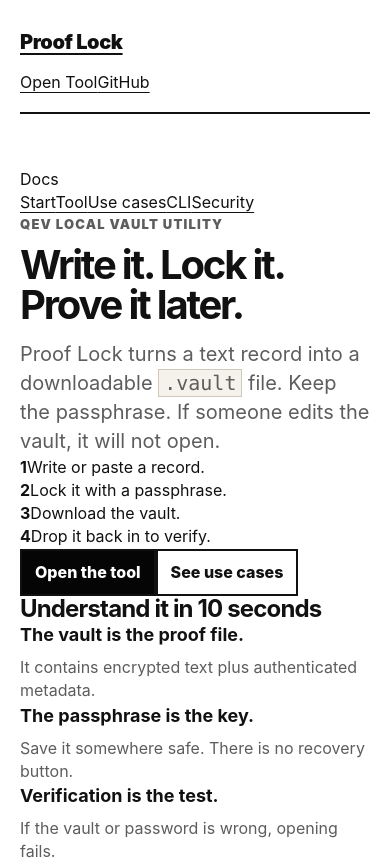
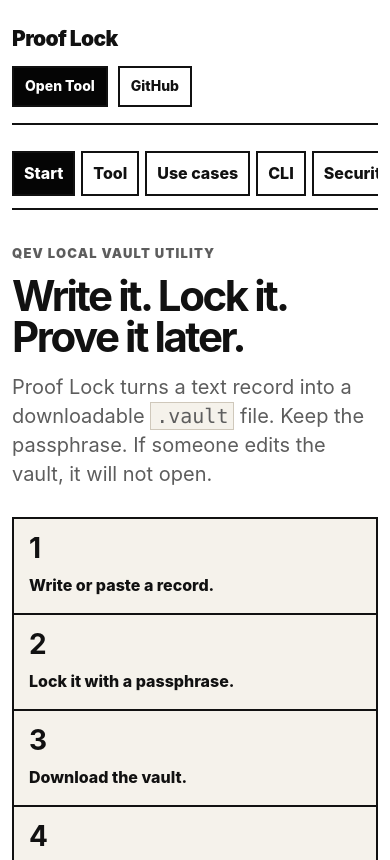
Before and after one commit to TheArtOfSound/qev-desktop, a React (Vite) app in the folder proof-lock-web/: page /#/start in a window 390 px wide. Shown: the top 860 px of the page. Built offline with nearby package versions, Linux system fonts and the light colour scheme.

Commit message:
Style docs navigation and dedicated pages

```diff
--- a/proof-lock-web/src/styles.css
+++ b/proof-lock-web/src/styles.css
@@ -21,16 +21,17 @@
 }
 
 main {
-  width: min(1120px, calc(100% - 40px));
+  width: min(1180px, calc(100% - 40px));
   margin: 0 auto;
-  padding: 28px 0 52px;
+  padding: 24px 0 52px;
 }
 
 a {
   color: var(--ink);
-  text-decoration: underline;
-  text-underline-offset: 4px;
+  text-decoration: none;
 }
+
+a:hover { text-decoration: underline; text-underline-offset: 4px; }
 
 code {
   background: var(--paper);
@@ -39,30 +40,80 @@
   font-family: ui-monospace, SFMono-Regular, Menlo, Monaco, Consolas, monospace;
 }
 
-nav {
+.topbar {
   display: flex;
   justify-content: space-between;
   align-items: center;
   border-bottom: 2px solid var(--ink);
-  padding-bottom: 18px;
-  margin-bottom: 54px;
+  padding-bottom: 16px;
+  margin-bottom: 26px;
 }
 
 .brand {
-  font-weight: 900;
-  font-size: 20px;
-  letter-spacing: -.02em;
+  font-weight: 950;
+  font-size: 21px;
+  letter-spacing: -.03em;
 }
 
-.links {
+.top-links {
   display: flex;
-  gap: 22px;
+  gap: 10px;
+  align-items: center;
+}
+
+.top-links a {
+  border: 2px solid var(--ink);
+  padding: 8px 11px;
+  font-weight: 850;
   font-size: 14px;
 }
 
-.hero {
-  max-width: 920px;
-  margin-bottom: 34px;
+.top-links a:first-child {
+  background: var(--black);
+  color: var(--white);
+}
+
+.docs-layout {
+  display: grid;
+  grid-template-columns: 190px 1fr;
+  gap: 34px;
+  align-items: start;
+}
+
+.sidebar {
+  position: sticky;
+  top: 18px;
+  border-right: 2px solid var(--ink);
+  padding: 4px 18px 4px 0;
+}
+
+.side-label {
+  color: var(--muted);
+  font: 12px/1 ui-monospace, SFMono-Regular, Menlo, Monaco, Consolas, monospace;
+  text-transform: uppercase;
+  letter-spacing: .08em;
+  margin-bottom: 12px;
+}
+
+.sidebar a {
+  display: block;
+  padding: 9px 10px;
+  margin-bottom: 5px;
+  border-left: 3px solid transparent;
+  font-weight: 800;
+}
+
+.sidebar a.active {
+  border-left-color: var(--ink);
+  background: var(--paper);
+}
+
+.content {
+  min-width: 0;
+}
+
+.page {
+  min-height: 560px;
 }
 
 .eyebrow {
@@ -75,11 +126,11 @@
 }
 
 h1 {
-  font-size: clamp(40px, 6vw, 72px);
+  font-size: clamp(42px, 6vw, 76px);
   line-height: .98;
-  letter-spacing: -.055em;
+  letter-spacing: -.058em;
   margin: 0 0 16px;
-  max-width: 900px;
+  max-width: 920px;
 }
 
 h2 {
@@ -103,6 +154,103 @@
   font-size: 20px;
   max-width: 850px;
 }
+
+.quick-strip {
+  display: grid;
+  grid-template-columns: repeat(4, 1fr);
+  border: 2px solid var(--ink);
+  margin: 28px 0 20px;
+}
+
+.quick-strip div {
+  min-height: 96px;
+  padding: 15px;
+  border-right: 2px solid var(--ink);
+  background: var(--paper);
+}
+
+.quick-strip div:last-child { border-right: 0; }
+
+.quick-strip b {
+  display: block;
+  font-size: 28px;
+  line-height: 1;
+  margin-bottom: 12px;
+}
+
+.quick-strip span {
+  color: var(--ink);
+  font-weight: 850;
+}
+
+.start-actions {
+  display: flex;
+  gap: 8px;
+  margin: 20px 0 34px;
+}
+
+.walkthrough {
+  border-top: 2px solid var(--ink);
+  padding-top: 24px;
+}
+
+.walk-grid, .use-list, .rule-list, .terminal-grid {
+  display: grid;
+  gap: 16px;
+  margin-top: 18px;
+}
+
+.walk-grid {
+  grid-template-columns: repeat(3, 1fr);
+}
+
+.walk-grid article,
+.use-list article,
+.rule-list article,
+.terminal-grid article,
+.note-box {
+  border-left: 2px solid var(--ink);
+  padding-left: 14px;
+}
+
+.use-list {
+  grid-template-columns: repeat(3, 1fr);
+}
+
+.rule-list, .terminal-grid {
+  grid-template-columns: repeat(2, 1fr);
+}
+
+.note-box {
+  margin-top: 24px;
+  background: var(--paper);
+  padding: 14px;
+  color: var(--muted);
+}
+
+.tool-head {
+  display: flex;
+  justify-content: space-between;
+  gap: 22px;
+  align-items: end;
+  margin-bottom: 22px;
+}
+
+.mini-how {
+  display: flex;
+  border: 2px solid var(--ink);
+  flex: 0 0 auto;
+}
+
+.mini-how span {
+  padding: 9px 11px;
+  border-right: 2px solid var(--ink);
+  font: 12px/1 ui-monospace, SFMono-Regular, Menlo, Monaco, Consolas, monospace;
+  text-transform: uppercase;
+  font-weight: 900;
+}
+
+.mini-how span:last-child { border-right: 0; }
 
 .tool {
   display: grid;
@@ -321,7 +469,8 @@
 }
 
 .opened pre,
-.cli pre {
+.cli-page pre,
+.terminal-grid pre {
   margin: 8px 0 0;
   border: 2px solid var(--ink);
   background: var(--black);
@@ -332,32 +481,6 @@
   white-space: pre-wrap;
 }
 
-.uses, .cli {
-  border-top: 2px solid var(--ink);
-  padding-top: 24px;
-  margin-top: 32px;
-}
-
-.use-grid {
-  display: grid;
-  grid-template-columns: repeat(3, 1fr);
-  gap: 18px;
-  margin-top: 18px;
-}
-
-.use-grid article {
-  border-left: 2px solid var(--ink);
-  padding-left: 14px;
-}
-
-.cli {
-  max-width: 620px;
-}
-
-.cli p {
-  margin-top: 10px;
-}
-
 footer {
   border-top: 2px solid var(--ink);
   margin-top: 42px;
@@ -366,19 +489,41 @@
   font-size: 14px;
 }
 
-@media (max-width: 860px) {
-  nav {
+@media (max-width: 980px) {
+  .docs-layout {
+    grid-template-columns: 1fr;
+  }
+
+  .sidebar {
+    position: static;
+    border-right: 0;
+    border-bottom: 2px solid var(--ink);
+    display: flex;
+    gap: 6px;
+    overflow: auto;
+    padding: 0 0 12px;
+  }
+
+  .side-label { display: none; }
+
+  .sidebar a {
+    border: 2px solid var(--ink);
+    margin: 0;
+    white-space: nowrap;
+  }
+
+  .sidebar a.active {
+    background: var(--black);
+    color: var(--white);
+  }
+
+  .tool, .use-list, .walk-grid, .rule-list, .terminal-grid {
+    grid-template-columns: 1fr;
+  }
+
+  .tool-head {
     align-items: flex-start;
     flex-direction: column;
-    gap: 14px;
-  }
-
-  .links {
-    flex-wrap: wrap;
-  }
-
-  .tool, .use-grid {
-    grid-template-columns: 1fr;
   }
 
   .write-column {
@@ -386,12 +531,42 @@
     border-bottom: 2px solid var(--ink);
   }
 
-  .templates {
+  .quick-strip {
+    grid-template-columns: 1fr 1fr;
+  }
+
+  .quick-strip div:nth-child(2) { border-right: 0; }
+  .quick-strip div:nth-child(-n + 2) { border-bottom: 2px solid var(--ink); }
+}
+
+@media (max-width: 640px) {
+  main {
+    width: min(100% - 24px, 1180px);
+  }
+
+  .topbar {
+    align-items: flex-start;
+    flex-direction: column;
+    gap: 12px;
+  }
+
+  .top-links {
+    flex-wrap: wrap;
+  }
+
+  .templates, .phrase-row, .quick-strip {
     grid-template-columns: 1fr;
   }
 
-  .phrase-row {
-    grid-template-columns: 1fr;
+  .quick-strip div {
+    border-right: 0;
+    border-bottom: 2px solid var(--ink);
+  }
+
+  .quick-strip div:last-child { border-bottom: 0; }
+
+  .mini-how {
+    flex-wrap: wrap;
   }
 
   .bubble {
```
